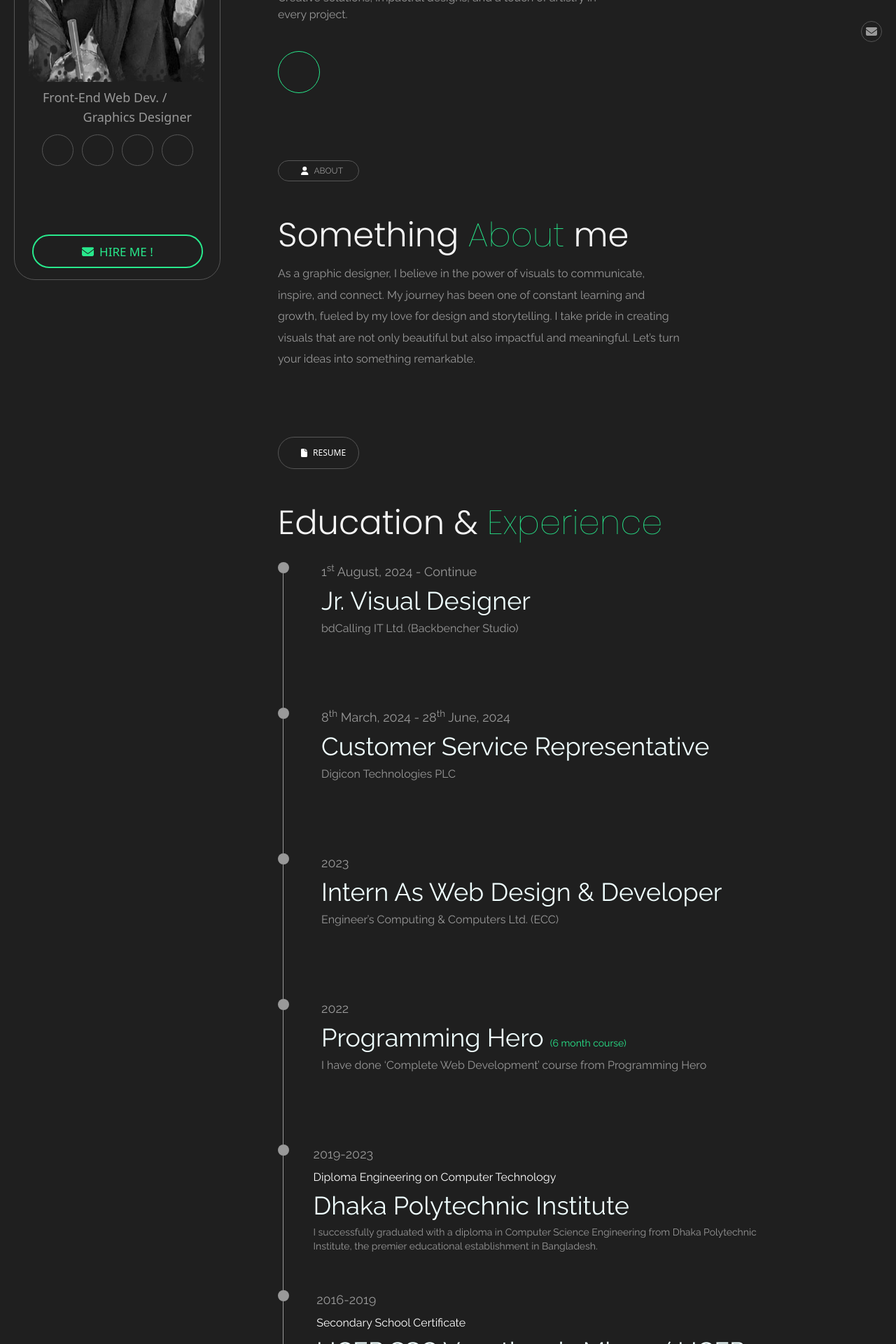
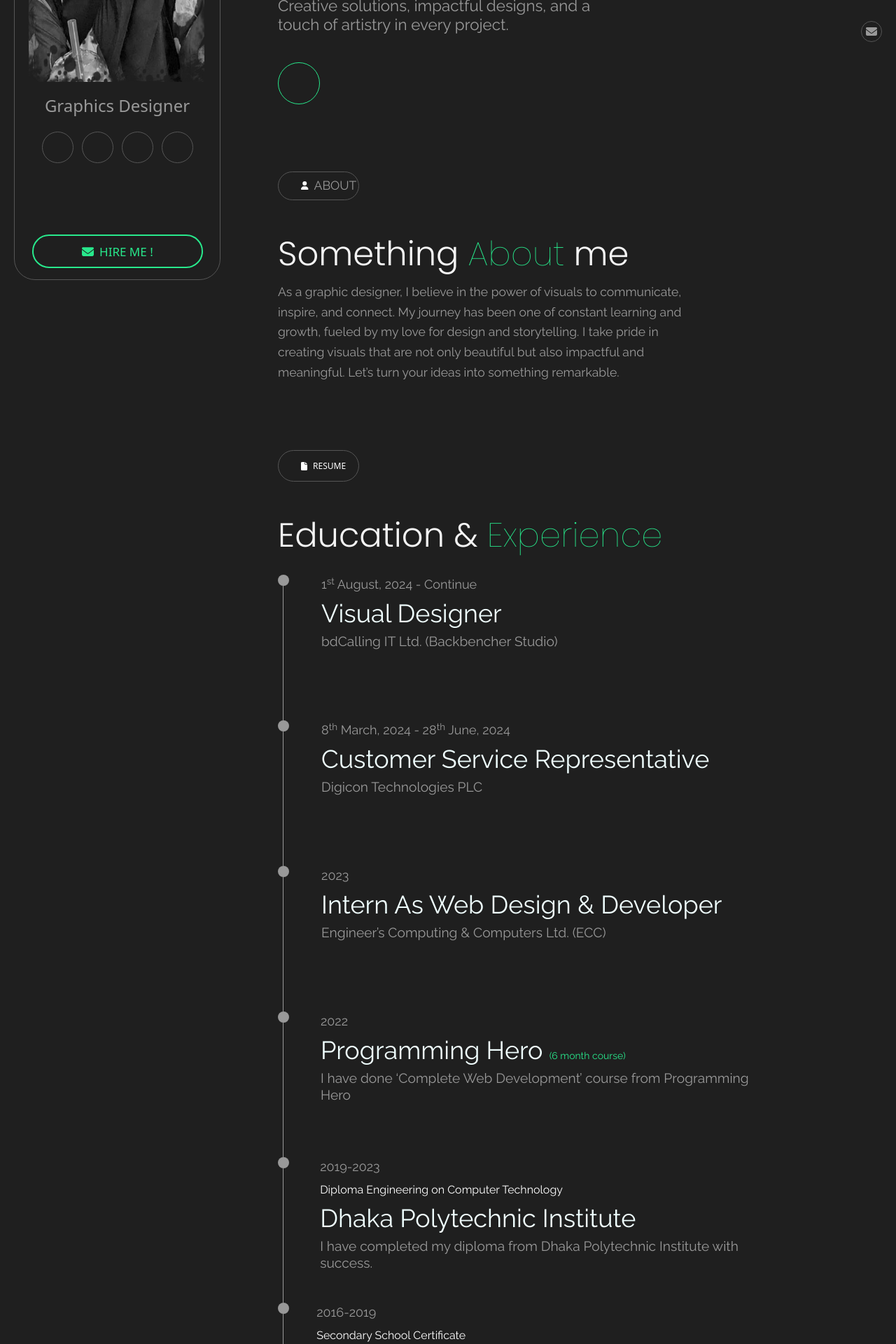
Before and after one commit to mariyam45/Mari.45_portfolio, a React (Vite) app: page / in a window 1280 px wide. Shown: the part 400-2320 px from the top of the page at 70% size. Built offline with nearby package versions, Linux system fonts and the light colour scheme; some icons are missing; a web font is replaced by a local one.

Commit message:
updated 13/2/25

```diff
--- a/src/components/AboutMe/AboutMe.css
+++ b/src/components/AboutMe/AboutMe.css
@@ -15,6 +15,8 @@
 .about p {
   font-family: "Raleway", sans-serif;
   color: #999999;
+  font-size: 1.1rem;
+  line-height: 1.8rem;
   /* line-height: 1.8rem; */
 }
 .about .heading_title {
--- a/src/components/Home/Home.css
+++ b/src/components/Home/Home.css
@@ -12,7 +12,8 @@
 .home p {
   font-family: "Raleway", sans-serif;
   color: #999999;
-  /* line-height: 2rem; */
+  font-size: 1.4rem;
+  line-height: 1.7rem;
 }
 .heading_title {
   font-size: 12px;
--- a/src/components/Profile/Profile.css
+++ b/src/components/Profile/Profile.css
@@ -56,6 +56,7 @@ span {
   padding: 10px;
 }
 .pro_status p {
+  font-size: 1.5rem;
   color: #999999;
   transition: ease-in-out 0.4s;
 }
--- a/src/components/Profile/Profile.jsx
+++ b/src/components/Profile/Profile.jsx
@@ -25,9 +25,9 @@ const Profile = () => {
       </div>
 
       <img className="h-3/5 mx-auto " src={myimg} alt="" />
-      <div className=" text-center my-5  md:my-2 mx-5 pro_status 2xl:px-10">
-        <p className="text-lg font-thin  md:text-start">Front-End Web Dev. /</p>
-        <p className="text-lg font-thin md:text-end">Graphics Designer</p>
+      <div className=" text-center my-5  md:my-5 mx-5 pro_status 2xl:px-10">
+        {/* <p className="text-lg font-thin  md:text-start">Front-End Web Dev. /</p> */}
+        <p className="text-lg font-thin md:text-center">Graphics Designer</p>
       </div>
       <div className="social_icons text-center  2xl:mt-10">
         {/* _______________  */}
--- a/src/components/Resume/Resume.css
+++ b/src/components/Resume/Resume.css
@@ -60,14 +60,24 @@
   color: #28e98c;
   transition: ease-in 0.3s;
 }
+
+.edu1 h6{
+  font-size: 1.2rem;
+  line-height: 1.5rem;
+}
+
 .edu1:hover h6 {
   color: #b9ddbe;
   /* color: #d7ffd4; */
   transition: ease-in 0.3s;
+  /* font-size: 1.4rem;
+  line-height: 1.7rem; */
 }
 .edu1:hover .icons {
   color: #28e98c;
 }
+
+
 
 /* -------------  */
 @media only screen and (max-width: 600px) {
--- a/src/components/Resume/Resume.jsx
+++ b/src/components/Resume/Resume.jsx
@@ -37,7 +37,7 @@ const Resume = () => {
             1<sup>st</sup> August, 2024 - Continue {" "}
           </p>
           <h3 className="text-2xl md:text-4xl my-2">
-            Jr. Visual Designer
+           Visual Designer
           </h3>
           <h6 className="inst">bdCalling IT Ltd. (Backbencher Studio)</h6>
         </div>
@@ -125,9 +125,7 @@ const Resume = () => {
             Dhaka Polytechnic Institute
           </h3>
           <h6 className="mb-3 sm_txt text-xs  md:text-sm ">
-            I successfully graduated with a diploma in Computer Science
-            Engineering from Dhaka Polytechnic Institute, the premier
-            educational establishment in Bangladesh.
+          I have completed my diploma from Dhaka Polytechnic Institute with success.
           </h6>
         </div>
       </div>
--- a/src/components/Service/Service.jsx
+++ b/src/components/Service/Service.jsx
@@ -45,7 +45,7 @@ const Service = () => {
             {/* <box-icon type="logo" name="adobe" color="#28e98c"></box-icon> */}
           </div>
           <p>I build beautiful design using Illustrator, Photoshop</p>
-          <Link to="https://www.behance.net/mariansuchi1" target="_blank">
+          <Link to="https://www.behance.net/mariofficial/" target="_blank">
             <small>Some Projects -></small>
           </Link>
         </div>
--- a/src/components/Skill/Skil.css
+++ b/src/components/Skill/Skil.css
@@ -9,7 +9,7 @@
   border: 1px solid #999999;
   padding: 1.3rem 2.3rem;
   text-align: center;
-  border-radius: 2rem;
+  border-radius: 1rem;
 }
 .skil_div img {
   height: 7rem;
--- a/src/components/Skill/Skil.jsx
+++ b/src/components/Skill/Skil.jsx
@@ -48,16 +48,27 @@ const Skil = () => {
             </div>
             <div
               className="skil_div"
-              data-aos="fade-down"
+              data-aos="fade-up"
               data-aos-duration="600"
               // data-aos-offset="100"
               data-aos-easing="linear"
             >
               <h4>Illustrator</h4>
             </div>
+
+            <div
+              className="skil_div"
+              data-aos="fade-up"
+              data-aos-duration="600"
+              // data-aos-offset="100"
+              data-aos-easing="linear"
+            >
+              <h4>Figma</h4>
+            </div>
+
             <div
               className="skil_div "
-              data-aos="fade-down"
+              data-aos="fade-up"
               data-aos-duration="600"
               // data-aos-offset="100"
               data-aos-easing="linear"
@@ -75,7 +86,7 @@ const Skil = () => {
             </div>
             <div
               className="skil_div"
-              data-aos="fade-down"
+              data-aos="fade-up"
               data-aos-duration="600"
               // data-aos-offset="100"
               data-aos-easing="linear"
@@ -93,7 +104,7 @@ const Skil = () => {
             </div>
             <div
               className="skil_div"
-              data-aos="fade-right"
+              data-aos="fade-up"
               data-aos-duration="600"
               // data-aos-offset="100"
               data-aos-easing="linear"
@@ -102,7 +113,7 @@ const Skil = () => {
             </div>
             <div
               className="skil_div "
-              data-aos="fade-left"
+              data-aos="fade-up"
               data-aos-duration="600"
               // data-aos-offset="100"
               data-aos-easing="linear"
@@ -111,7 +122,7 @@ const Skil = () => {
             </div>
             <div
               className="skil_div"
-              data-aos="fade-right"
+              data-aos="fade-up"
               data-aos-duration="600"
               // data-aos-offset="100"
               data-aos-easing="linear"
@@ -120,7 +131,7 @@ const Skil = () => {
             </div>
             <div
               className="skil_div"
-              data-aos="fade-left"
+              data-aos="fade-up"
               data-aos-duration="600"
               // data-aos-offset="100"
               data-aos-easing="linear"
@@ -136,15 +147,15 @@ const Skil = () => {
             >
               <h4>Bootstrap</h4>
             </div>
-            <div
+            {/* <div
               className="skil_div"
-              data-aos="fade-down"
+              data-aos="fade-up"
               data-aos-duration="600"
               // data-aos-offset="100"
               data-aos-easing="linear"
             >
               <h4>Figma</h4>
-            </div>
+            </div> */}
 
 
             {/* {skils.map((skil) => (
```
